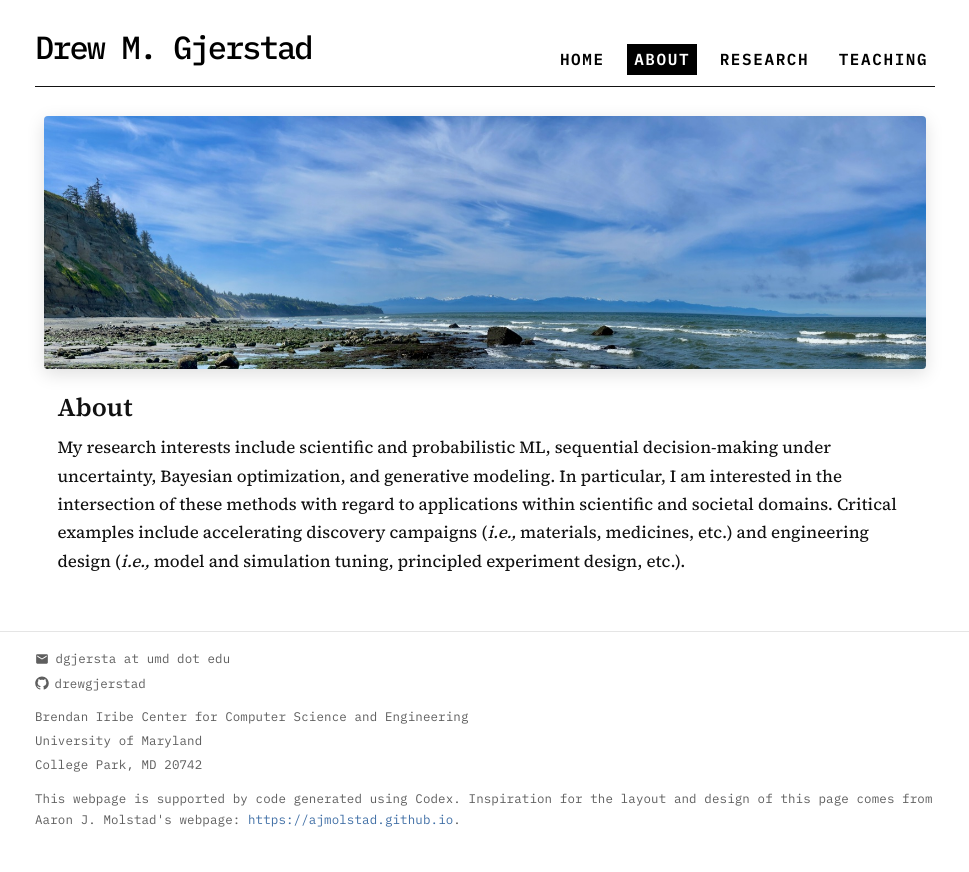
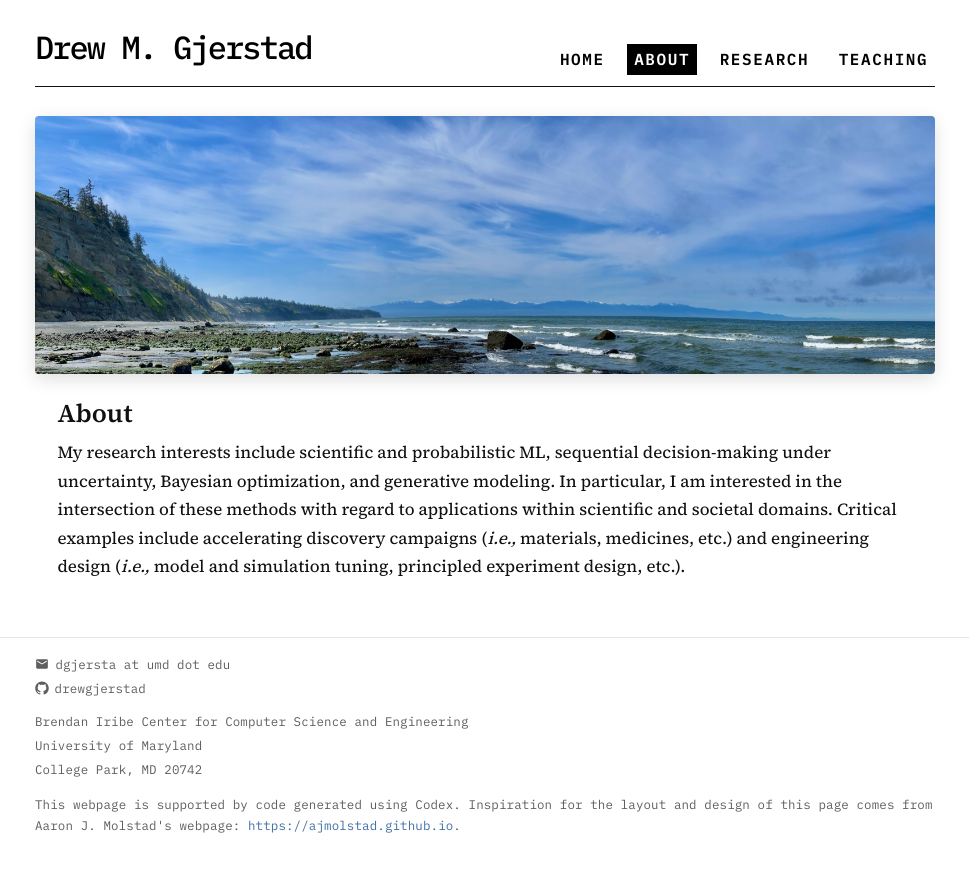
Before and after one commit to drewgjerstad/drewgjerstad.github.io, a Jekyll site: the page built from content/about.html, in a window 1280 px wide. Shown: the top 872 px of the page, without its empty margins (155-1124 px from the left). Built offline with Jekyll 4.4.1, drawn with Linux system fonts in a browser that asks for light colours.

Commit message:
Fix UI issues

```diff
--- a/_layouts/default.html
+++ b/_layouts/default.html
@@ -21,8 +21,10 @@
       <nav class="site-nav" aria-label="Primary">
         <ul class="menu">
           {% for item in site.data.navigation %}
+            {% assign current_url = page.url | replace: 'index.html', '' | append: '/' | replace: '//', '/' %}
+            {% assign item_url = item.url | append: '/' | replace: '//', '/' %}
             <li>
-              <a href="{{ item.url | relative_url }}" class="page-link{% if page.url == item.url %} is-active{% endif %}">{{ item.title }}</a>
+              <a href="{{ item.url | relative_url }}" class="page-link{% if current_url == item_url %} is-active{% endif %}">{{ item.title }}</a>
             </li>
           {% endfor %}
         </ul>
--- a/assets/css/main.css
+++ b/assets/css/main.css
@@ -91,12 +91,17 @@
   color: #000;
 }
 
+.page-link:visited {
+  color: var(--page-link-ink);
+}
+
 .page-link.is-active {
   background: var(--page-link-ink);
   color: var(--bg);
 }
 
-.page-link.is-active:hover {
+.page-link.is-active:hover,
+.page-link.is-active:visited {
   color: var(--bg);
 }
 
@@ -212,8 +217,8 @@
 }
 
 .about-photo {
-  width: 98%;
-  margin: 0 auto;
+  width: 100%;
+  margin: 0;
 }
 
 .about-photo img {
```
Also changed, not shown: 5 other files.
